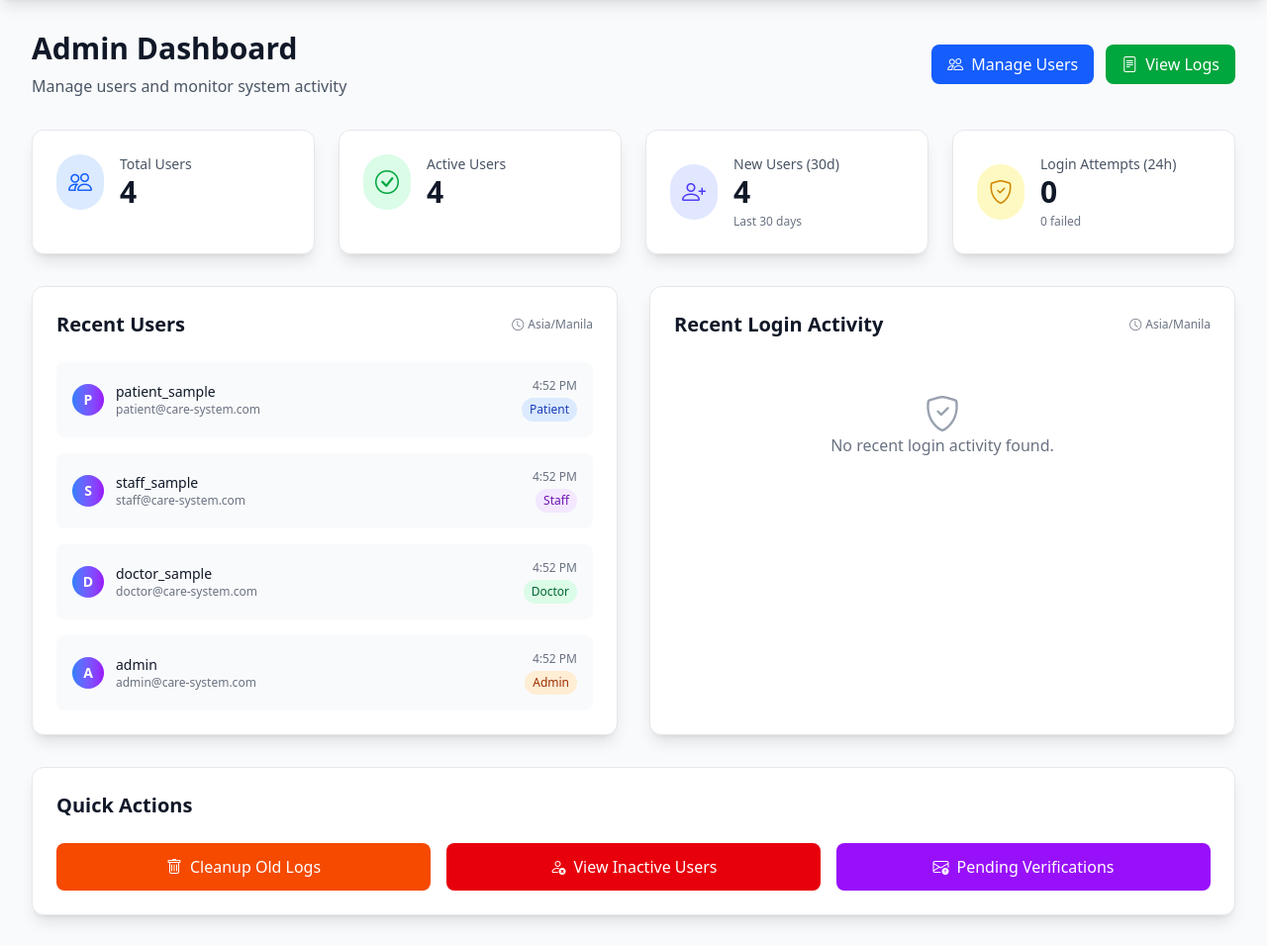
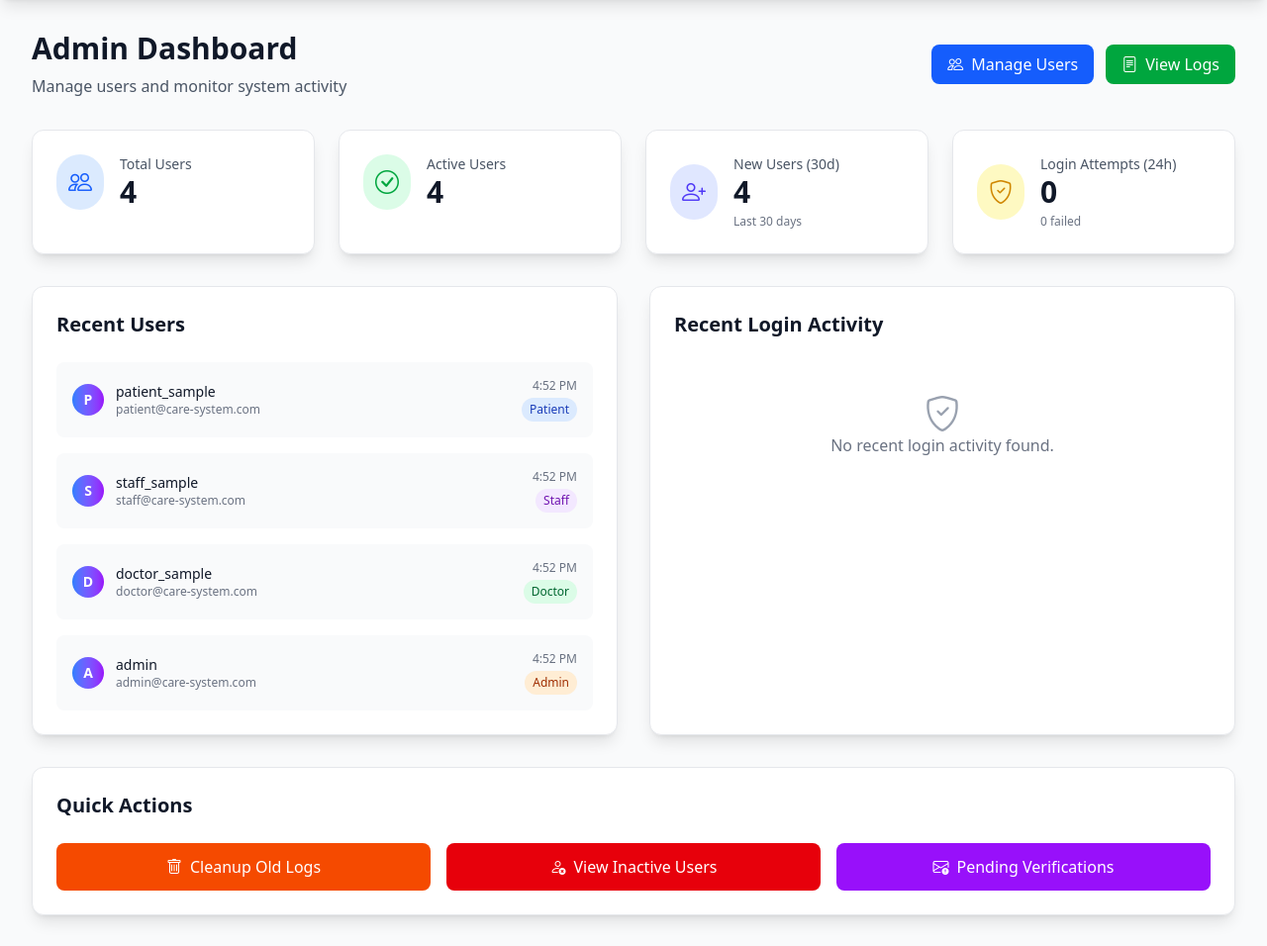
Before and after one commit to MACantara/C.A.R.E, a Flask app: page /admin/ in a window 1280 px wide. Shown: the part 66-1022 px from the top of the page at 99% size. Run offline with Flask 3, Linux system fonts and the light colour scheme; a user stored in the database is signed in; data comes from the database, SQL or seed files in the repository; data that the repository does not hold is empty.

Commit message:
Remove user timezone display from recent login activity, recent users, email verifications, and login attempts tabs

```diff
--- a/app/templates/partials/admin/dashboard/login-activity.html
+++ b/app/templates/partials/admin/dashboard/login-activity.html
@@ -2,10 +2,6 @@
 <div class="bg-white dark:bg-gray-800 rounded-xl shadow-lg p-4 sm:p-6 border border-gray-200 dark:border-gray-700 opacity-0 animate-fade-in-up" style="animation-delay: 0.3s;">
     <div class="flex items-center justify-between mb-4 sm:mb-6">
         <h2 class="text-lg sm:text-xl font-bold text-gray-900 dark:text-white">Recent Login Activity</h2>
-        <div class="flex items-center text-xs text-gray-500 dark:text-gray-400">
-            <i class="bi bi-clock mr-1"></i>
-            <span>{{ user_timezone }}</span>
-        </div>
     </div>
 
     {% if recent_login_logs %}
--- a/app/templates/partials/admin/dashboard/recent-users.html
+++ b/app/templates/partials/admin/dashboard/recent-users.html
@@ -2,10 +2,6 @@
 <div class="bg-white dark:bg-gray-800 rounded-xl shadow-lg p-4 sm:p-6 border border-gray-200 dark:border-gray-700 opacity-0 animate-fade-in-up" style="animation-delay: 0.2s;">
     <div class="flex items-center justify-between mb-4 sm:mb-6">
         <h2 class="text-lg sm:text-xl font-bold text-gray-900 dark:text-white">Recent Users</h2>
-        <div class="flex items-center text-xs text-gray-500 dark:text-gray-400">
-            <i class="bi bi-clock mr-1"></i>
-            <span>{{ user_timezone }}</span>
-        </div>
     </div>
 
     {% if recent_users %}
--- a/app/templates/partials/admin/user-details/email-verifications-tab.html
+++ b/app/templates/partials/admin/user-details/email-verifications-tab.html
@@ -2,10 +2,6 @@
 <div id="content-email-verifications" class="tab-content hidden">
     <div class="flex items-center justify-between mb-4 sm:mb-6">
         <h2 class="text-lg sm:text-xl font-bold text-gray-900 dark:text-white">Email Verification History</h2>
-        <div class="flex items-center text-xs text-gray-500 dark:text-gray-400">
-            <i class="bi bi-clock mr-1"></i>
-            <span>{{ user_timezone }}</span>
-        </div>
     </div>
 
     {% if verifications %}
--- a/app/templates/partials/admin/user-details/login-attempts-tab.html
+++ b/app/templates/partials/admin/user-details/login-attempts-tab.html
@@ -2,10 +2,6 @@
 <div id="content-login-attempts" class="tab-content">
     <div class="flex items-center justify-between mb-4 sm:mb-6">
         <h2 class="text-lg sm:text-xl font-bold text-gray-900 dark:text-white">Recent Login Attempts</h2>
-        <div class="flex items-center text-xs text-gray-500 dark:text-gray-400">
-            <i class="bi bi-clock mr-1"></i>
-            <span>{{ user_timezone }}</span>
-        </div>
     </div>
 
     {% if login_attempts %}
```
